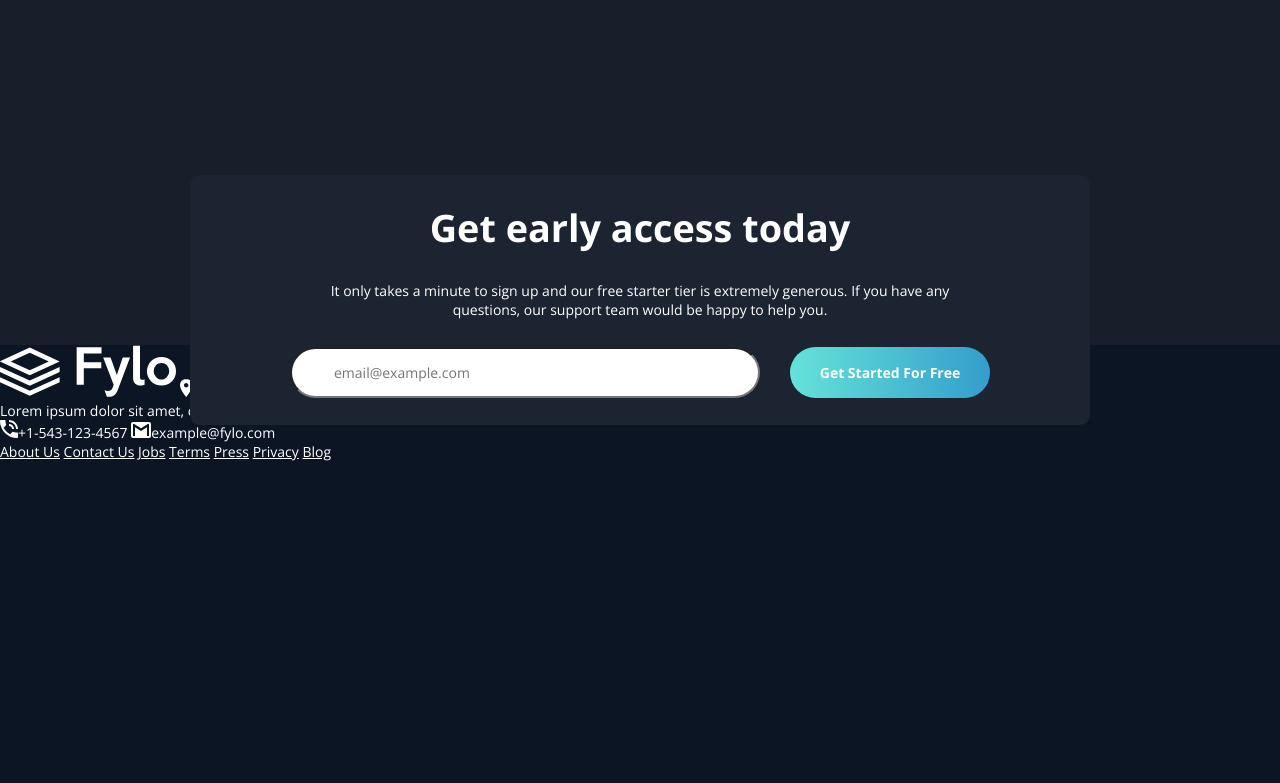
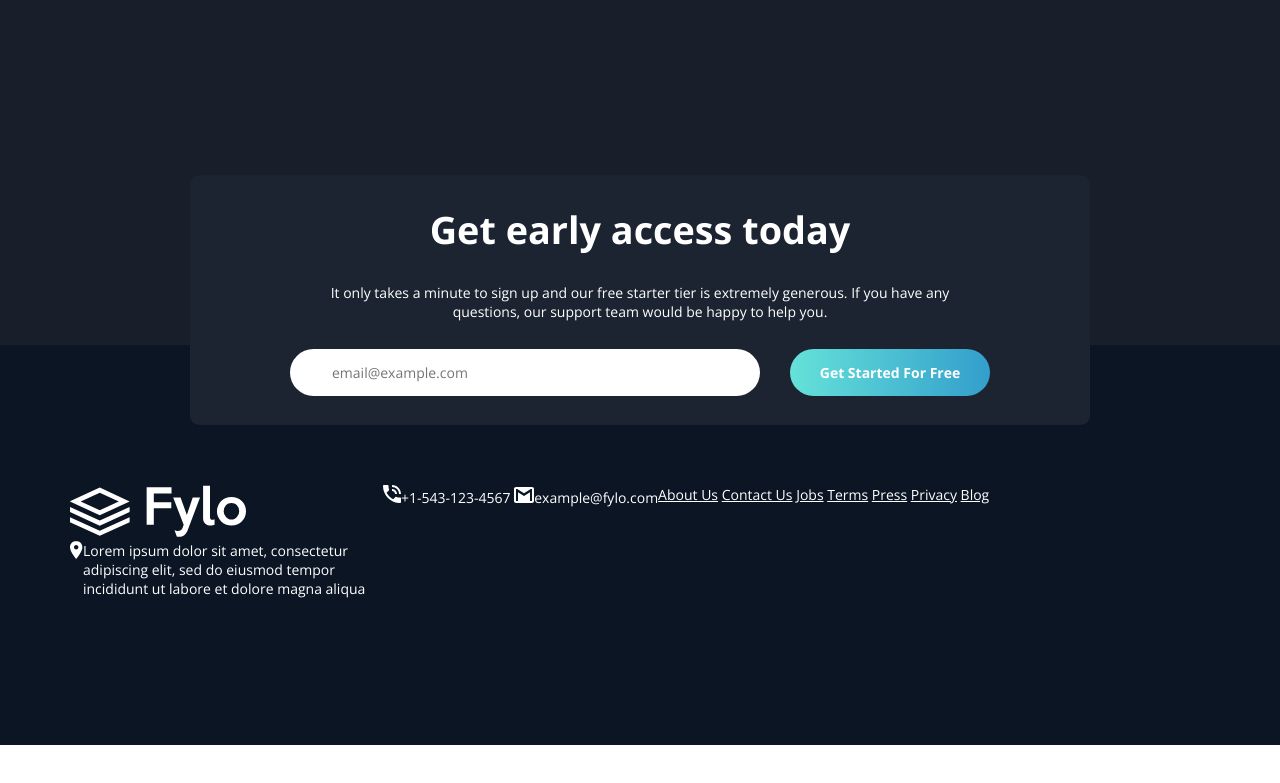
Before and after one commit to MrRioja/fylo-landing-page, a plain HTML site: page index.html in a window 1280 px wide. Shown: the part 2734-3517 px from the top of the page. After the commit the page ends 3479 px from the top, so only its background shows below. Drawn offline with nearby package versions, Linux system fonts and the light colour scheme.

Commit message:
:alien: Starting styling the footer

```diff
--- a/index.html
+++ b/index.html
@@ -182,11 +182,13 @@
       <div class="company">
         <img src="./images/logo.svg" alt="Fylo logo" />
 
-        <img src="./images/icon-location.svg" alt="Marker" />
-        <p>
-          Lorem ipsum dolor sit amet, consectetur adipiscing elit, sed do
-          eiusmod tempor incididunt ut labore et dolore magna aliqua
-        </p>
+        <div>
+          <img src="./images/icon-location.svg" alt="Marker" />
+          <p>
+            Lorem ipsum dolor sit amet, consectetur adipiscing elit, sed do
+            eiusmod tempor incididunt ut labore et dolore magna aliqua
+          </p>
+        </div>
       </div>
 
       <div class="contacts">
--- a/styles.css
+++ b/styles.css
@@ -81,9 +81,10 @@ main {
 
 .btn-get-started {
   width: 200px;
+  border: none;
   padding: 1rem;
   outline: none;
-  border: none;
+  cursor: pointer;
   font-weight: bold;
   border-radius: 2rem;
   background: linear-gradient(90deg, var(--Cyan-gradient), var(--Blue-gradient));
@@ -256,7 +257,9 @@ main {
 
 .email-input input {
   width: 470px;
+  border: none;
   outline: none;
+  color: black;
   padding: 1rem 3rem;
   border-radius: 2rem;
 }
@@ -264,8 +267,23 @@ main {
 /* Footer */
 
 footer {
-  height: 700px;
+  height: 400px;
+  display: flex;
+  padding-top: 10rem;
   background: var(--Dark-Blue-footer-bg);
 }
 
-/* (Headings, Call-to-actions, Header Navigation) */
+.company {
+  margin-left: 5rem;
+}
+
+.company div {
+  display: flex;
+  align-items: flex-start;
+}
+
+.company div img {}
+
+.company div p {
+  width: 300px;
+}
```
